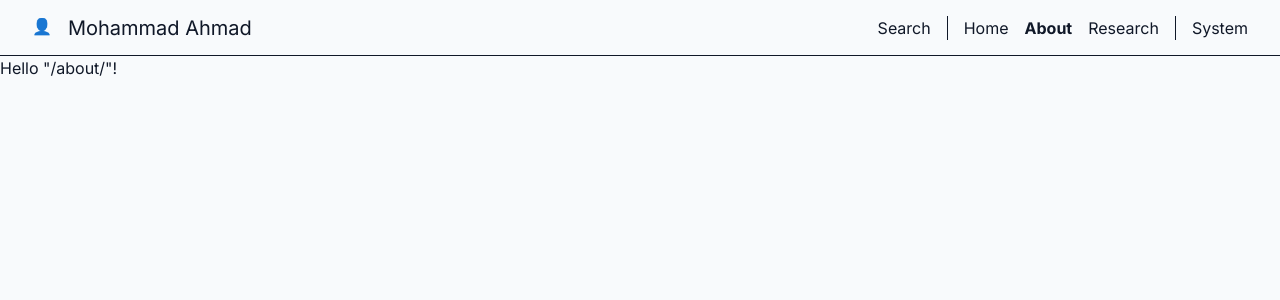
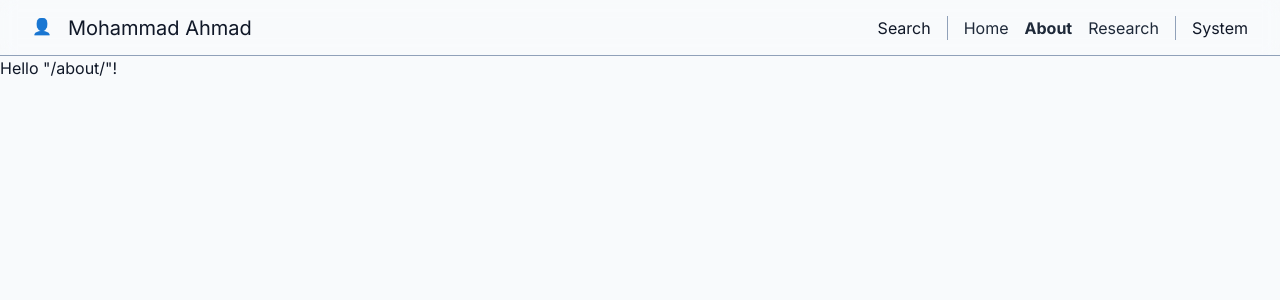
Before and after one commit to mahmad97/mahmad97.github.io, a React (Vite) app: page /about in a window 1280 px wide. Shown: the top 300 px of the page. Built offline with nearby package versions, Linux system fonts and the light colour scheme.

Commit message:
update styles

```diff
--- a/src/components/layout/Header.tsx
+++ b/src/components/layout/Header.tsx
@@ -3,34 +3,33 @@ import { Link } from '@tanstack/react-router';
 import ThemeToggle from '../ui/ThemeToggle';
 
 const Header = () => {
+	const navTextStyle =
+		'text-base font-normal [&.active]:font-bold text-gray-800 dark:text-gray-200';
+
 	return (
-		<header className='flex h-14 px-8 border-b items-center justify-between'>
+		<header className='flex h-14 px-8 border-b items-center justify-between border-slate-400 dark:border-slate-600 backdrop-blur'>
 			<Link to='/' className='flex gap-4'>
 				<div className=''>👤</div>
 				<p className='text-xl'>Mohammad Ahmad</p>
 			</Link>
 
-			<div className='flex gap-4'>
+			<div className='flex gap-4 items-center'>
 				<div>Search</div>
 
-				<div className='border-l'></div>
-
-				<nav className='flex gap-4'>
-					<Link to='/' className='[&.active]:font-bold'>
+				<nav className='px-4 border-x flex gap-4 border-slate-400 dark:border-slate-600'>
+					<Link to='/' className={navTextStyle}>
 						Home
 					</Link>
-					<Link to='/about' className='[&.active]:font-bold'>
+					<Link to='/about' className={navTextStyle}>
 						About
 					</Link>
-					<Link to='/research' className='[&.active]:font-bold'>
+					<Link to='/research' className={navTextStyle}>
 						Research
 					</Link>
 					{/* <Link to='/blog' className='[&.active]:font-bold'>
 						Blog
 					</Link> */}
 				</nav>
-
-				<div className='border-l'></div>
 
 				<ThemeToggle />
 			</div>
```
